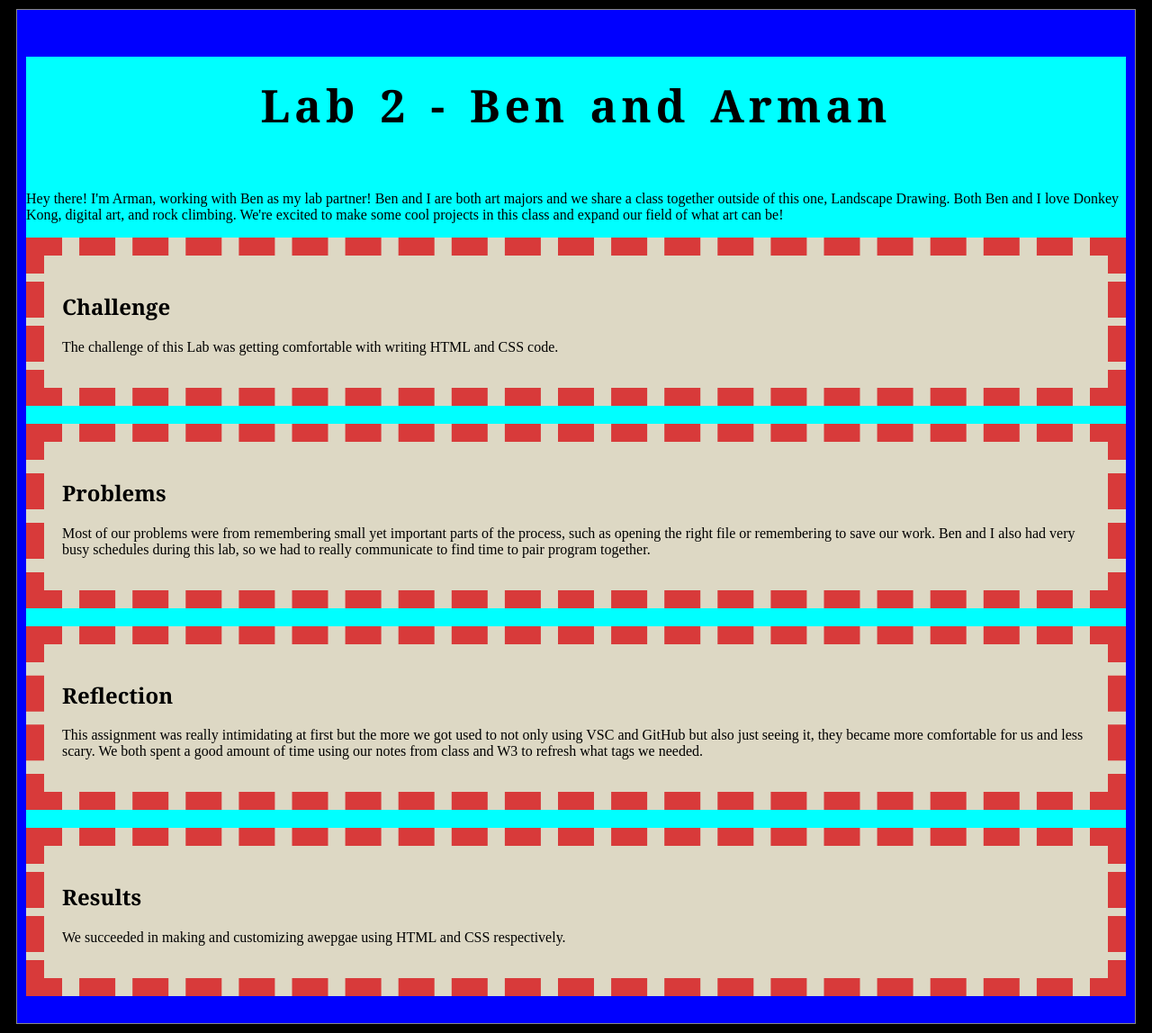
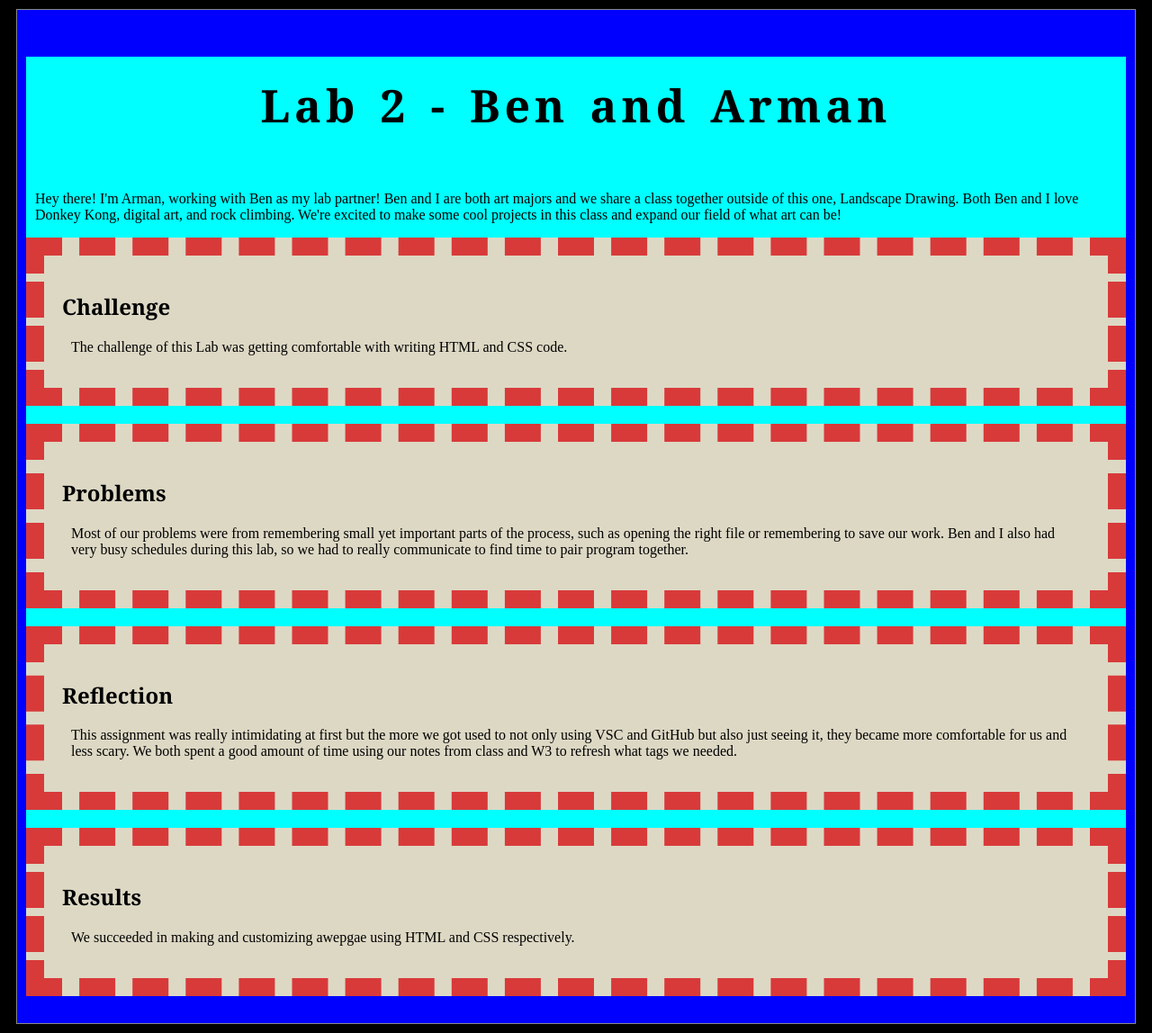
Before and after one commit to armanjmoslehi/art101, a web app: file lab2/index.html in a window 1280 px wide. Shown: the whole page at 90% size. Run offline with its HTML, style and script files only (its server is not run), Linux system fonts and the light colour scheme.

Commit message:
Update lab.css

```diff
--- a/lab2/css/lab.css
+++ b/lab2/css/lab.css
@@ -15,7 +15,7 @@ section {
 
 }
 
-p.section {
+p {
   padding-left: 10px;
 padding-right: 10px;
 }
```
